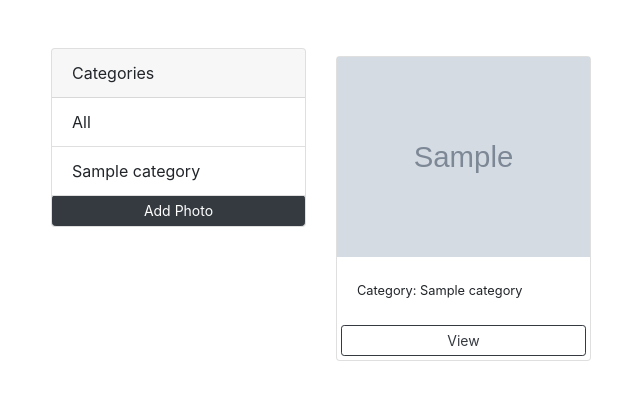
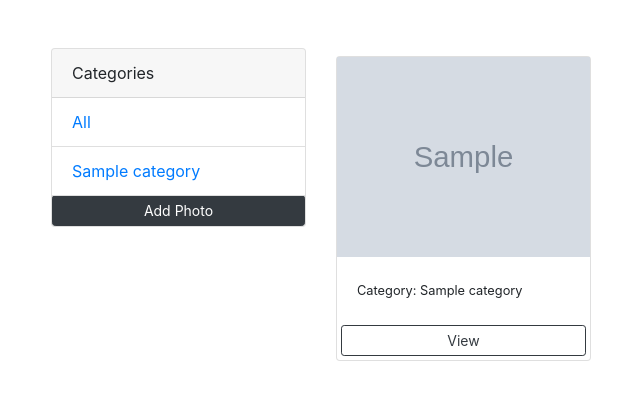
Before and after one commit to faithremo/Gallery-app, a Django app: page / in a window 1280 px wide. Shown: the top 400 px of the page, without its empty margins (34-674 px from the left). Run offline with Django 4.2, Linux system fonts and the light colour scheme; tables that the repository leaves empty hold one stand-in row (values such as "Sample post"); grey boxes marked "Sample" are stand-in pictures; some libraries are stand-ins or nearby versions.

Commit message:
added link to category options

```diff
--- a/mygallery/templates/gallery.html
+++ b/mygallery/templates/gallery.html
@@ -21,9 +21,14 @@
                         Categories
                     </div>
                     <ul class="list-group list-group-flush">
-                        <li class="list-group-item">All </li>
+                        <li class="list-group-item">
+                           <a href="{% url 'gallery' %}">All</a>
+                        </li>
                         {% for category in categories %}
-                        <li class="list-group-item">{{category.name}}</li>
+                        <li class="list-group-item">
+                            <a href="{% url 'gallery' %}?category={{category.name}}">
+                                {{category.name}}</a>
+                        </li>
                         {% endfor %}
                         <a href="{% url 'add' %}" class="btn btn-dark btn-block btn-sm">Add Photo</a>
 
--- a/mygallery/views.py
+++ b/mygallery/views.py
@@ -68,5 +68,13 @@ def addphoto(request):
         else:
             category = None
 
+        photo = Photo.objects.create(
+            category=category,
+            description=data['description'],
+            image=image,
+        )
+
+        return redirect('gallery')
+
     context = {'categories': categories}
     return render(request, 'add.html', context)
```
Also changed, not shown: static/images/adut-akech.jpg (added), static/images/adut-akech_l988wXN.jpg (added), static/images/statue-Christ-the-Redeemer-Rio-de-Janeiro.jpg (added).
